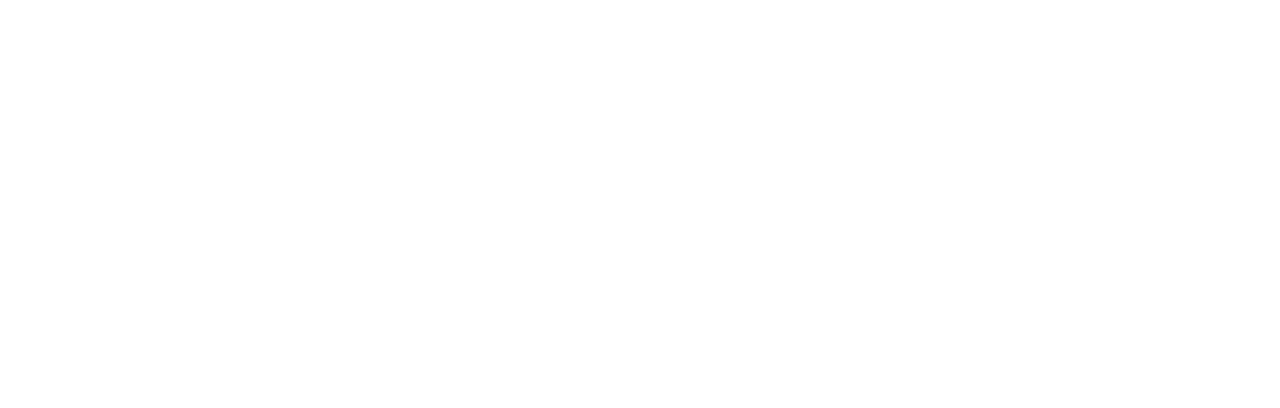
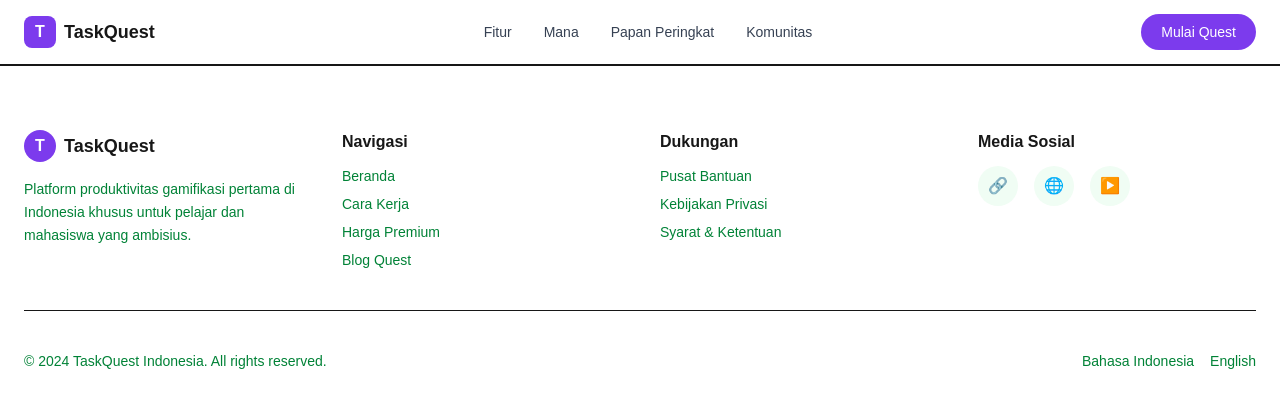
Before and after one commit to Abshoor24/FEtask-FICPACT, a Next.js app: page / in a window 1280 px wide. Shown: the top 408 px of the page. Built offline with nearby package versions, Linux system fonts and the light colour scheme.

Commit message:
Footer and Navbar

```diff
--- a/src/app/page.tsx
+++ b/src/app/page.tsx
@@ -1,9 +1,9 @@
-import Image from "next/image";
+import Layout from "@/components/lp/Layout";
 
 export default function Home() {
   return (
     <>
-
+      <Layout />
     </>
   );
 }
--- /dev/null
+++ b/src/components/Footer.tsx
@@ -0,0 +1,84 @@
+import React from "react";
+
+export default function Footer() {
+  return (
+    <footer className="w-full bg-white border-t">
+      <div className="max-w-7xl mx-auto px-6 py-16">
+        {/* Top section */}
+        <div className="grid grid-cols-1 md:grid-cols-4 gap-10">
+
+          {/* Brand */}
+          <div className="space-y-4">
+            <div className="flex items-center gap-2">
+              <div className="w-8 h-8 rounded-full bg-[#7C3BED] flex items-center justify-center text-white font-bold">
+                T
+              </div>
+              <span className="font-semibold text-lg">TaskQuest</span>
+            </div>
+            <p className="text-sm text-green-700 max-w-xs leading-relaxed">
+              Platform produktivitas gamifikasi pertama di Indonesia khusus
+              untuk pelajar dan mahasiswa yang ambisius.
+            </p>
+          </div>
+
+          {/* Navigasi */}
+          <div className="space-y-3">
+            <h4 className="font-semibold">Navigasi</h4>
+            <ul className="space-y-2 text-sm text-green-700">
+              <li className="hover:text-[#7C3BED] cursor-pointer">Beranda</li>
+              <li className="hover:text-[#7C3BED] cursor-pointer">Cara Kerja</li>
+              <li className="hover:text-[#7C3BED] cursor-pointer">Harga Premium</li>
+              <li className="hover:text-[#7C3BED] cursor-pointer">Blog Quest</li>
+            </ul>
+          </div>
+
+          {/* Dukungan */}
+          <div className="space-y-3">
+            <h4 className="font-semibold">Dukungan</h4>
+            <ul className="space-y-2 text-sm text-green-700">
+              <li className="hover:text-[#7C3BED] cursor-pointer">Pusat Bantuan</li>
+              <li className="hover:text-[#7C3BED] cursor-pointer">Kebijakan Privasi</li>
+              <li className="hover:text-[#7C3BED] cursor-pointer">
+                Syarat & Ketentuan
+              </li>
+            </ul>
+          </div>
+
+          {/* Media Sosial */}
+          <div className="space-y-3">
+            <h4 className="font-semibold">Media Sosial</h4>
+            <div className="flex gap-4">
+              {["🔗", "🌐", "▶️"].map((icon, i) => (
+                <div
+                  key={i}
+                  className="w-10 h-10 rounded-full bg-green-50 text-green-700
+                  flex items-center justify-center cursor-pointer
+                  hover:bg-[#7C3BED] hover:text-white transition"
+                >
+                  {icon}
+                </div>
+              ))}
+            </div>
+          </div>
+        </div>
+
+        {/* Divider */}
+        <div className="my-10 border-t" />
+
+        {/* Bottom section */}
+        <div className="flex flex-col md:flex-row items-center justify-between gap-4 text-sm text-green-700">
+          <span>© 2024 TaskQuest Indonesia. All rights reserved.</span>
+
+          <div className="flex gap-4">
+            <button className="hover:text-[#7C3BED] transition">
+              Bahasa Indonesia
+            </button>
+            <button className="hover:text-[#7C3BED] transition">
+              English
+            </button>
+          </div>
+        </div>
+      </div>
+    </footer>
+  );
+}
--- /dev/null
+++ b/src/components/lp/Layout.tsx
@@ -0,0 +1,14 @@
+import React from 'react'
+import Navbar from './Navbar'
+import Footer from '../Footer'
+
+function Layout() {
+  return (
+    <>
+        <Navbar/>
+        <Footer/>
+    </>
+)
+}
+
+export default Layout
--- /dev/null
+++ b/src/components/lp/Navbar.tsx
@@ -0,0 +1,48 @@
+"use client";
+
+import React from "react";
+
+export default function Navbar() {
+  const scrollTo = (id: string) => {
+    const el = document.getElementById(id);
+    if (el) el.scrollIntoView({ behavior: "smooth" });
+  };
+
+  return (
+    <header className="w-full sticky top-0 z-50 backdrop-blur bg-white/80 border-b">
+      <div className="max-w-7xl mx-auto px-6">
+        <div className="flex items-center justify-between h-16">
+
+          {/* Logo */}
+          <div className="flex items-center gap-2 cursor-pointer">
+            <div className="w-8 h-8 rounded-lg bg-[#7C3BED] flex items-center justify-center text-white font-bold">
+              T
+            </div>
+            <span className="font-semibold text-lg">TaskQuest</span>
+          </div>
+
+          {/* Menu */}
+          <nav className="hidden md:flex items-center gap-8 text-sm font-medium text-gray-700">
+            <button onClick={() => scrollTo("fitur")} className="hover:text-[#7C3BED] transition">
+              Fitur
+            </button>
+            <button onClick={() => scrollTo("mana")} className="hover:text-[#7C3BED] transition">
+              Mana
+            </button>
+            <button onClick={() => scrollTo("peringkat")} className="hover:text-[#7C3BED] transition">
+              Papan Peringkat
+            </button>
+            <button onClick={() => scrollTo("komunitas")} className="hover:text-[#7C3BED] transition">
+              Komunitas
+            </button>
+          </nav>
+
+          {/* CTA */}
+          <button className="bg-[#7C3BED] text-white px-5 py-2 rounded-full text-sm font-medium hover:bg-[#6a32d9] transition">
+            Mulai Quest
+          </button>
+        </div>
+      </div>
+    </header>
+  );
+};
```
Also changed, not shown: src/components/lp/Sec1.tsx (added).
